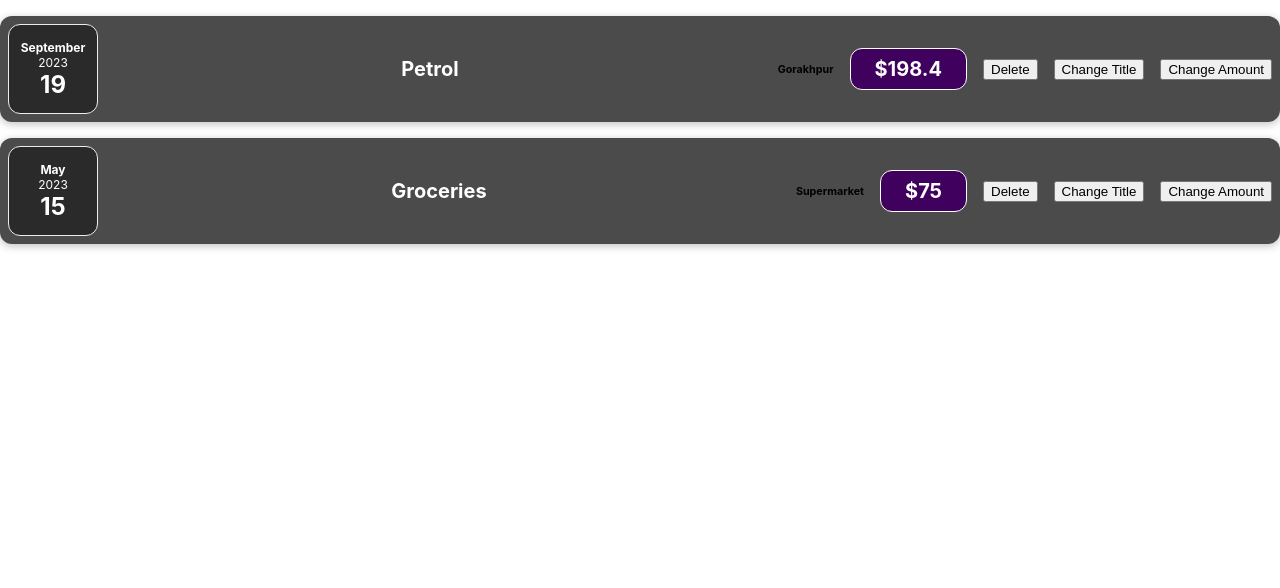
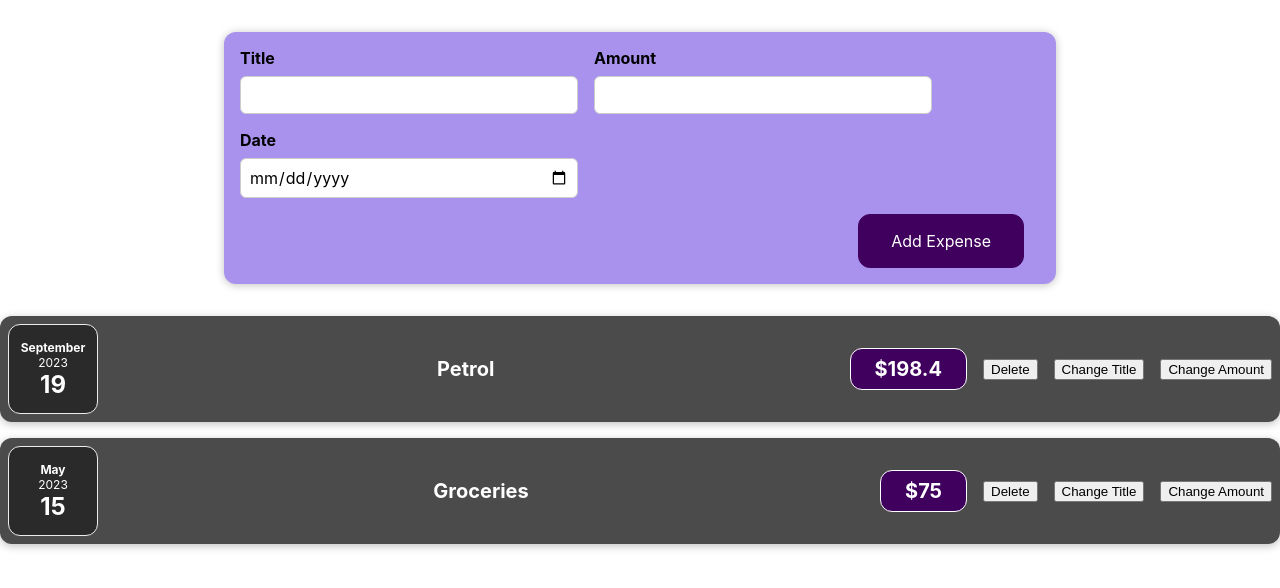
Before and after one commit to bipins867/Getting-Started-With-React, a React (Create React App) app: page / in a window 1280 px wide. Shown: the top 588 px of the page. Built offline with nearby package versions, Linux system fonts and the light colour scheme.

Commit message:
Adding Expense Form

```diff
--- a/src/App.js
+++ b/src/App.js
@@ -1,6 +1,10 @@
 import logo from "./logo.svg";
 import "./App.css";
 import ExpenseItem from "./components/Expenses/ExpenseItem";
+
+import { useState } from "react";
+
+import NewExpense from "./components/NewExpense/NewExpense";
 
 export default ()=> {
   const expenses = [
@@ -8,13 +12,11 @@ export default ()=> {
       title: "Petrol",
       amount: 198.4,
       date: new Date(),
-      location: "Gorakhpur",
     },
     {
       title: "Groceries",
       amount: 75.0,
       date: new Date("2023-05-15"),
-      location: "Supermarket",
     },
     // Add more expense items as needed
   ];
@@ -26,7 +28,6 @@ export default ()=> {
       amount={expense.amount}
       title={expense.title}
       date={expense.date}
-      location={expense.location}
       functionName={deleteExpense}
       id={expense_id}
     />;
@@ -39,11 +40,13 @@ export default ()=> {
   })
   //console.log(expenseList)
 
+
   return (
-    <div id='list-expense' className="App">
-
+    <div>
+      <NewExpense/>
+      <div id="list-expense" className="App">
         {expenseList}
-
+      </div>
     </div>
   );
 }
--- a/src/components/Expenses/ExpenseDetails.js
+++ b/src/components/Expenses/ExpenseDetails.js
@@ -4,7 +4,6 @@ import React,{useState} from 'react';
 export default (props) => {
 
 
-  let expenseLocation = props.location;
   const [expenseTitle,setTitle]=useState(props.title);
   const [expenseAmount,setAmount]=useState(props.amount)
   //console.log("Main Function Called")
@@ -22,7 +21,6 @@ export default (props) => {
   return (
     <div className="expense-item__description">
       <h2>{expenseTitle}</h2>
-      <h6>{expenseLocation}</h6>
       <div className="expense-item__price">${expenseAmount}</div>
       <button onClick={props.functionName}>Delete</button>
       <button onClick={updateTitle}>Change Title</button>
--- a/src/components/Expenses/ExpenseItem.js
+++ b/src/components/Expenses/ExpenseItem.js
@@ -12,7 +12,6 @@ export default props=>{
       <ExpenseDate date={props.date} />
       <ExpenseDetails
         amount={props.amount}
-        location={props.location}
         title={props.title}
         functionName={props.functionName}
       />
--- /dev/null
+++ b/src/components/NewExpense/ExpenseForm.js
@@ -0,0 +1,29 @@
+import "./NewExpense.css";
+
+export default (props) => {
+
+  const onTitleChange=event=>{
+    console.log(event.target.value)
+  }
+  return (
+    <form>
+      <div className="new-expense__controls">
+        <div className="new-expense__control">
+          <label>Title</label>
+          <input type="text" onChange={onTitleChange}/>
+        </div>
+        <div className="new-expense__control">
+          <label>Amount</label>
+          <input type="number" />
+        </div>
+        <div className="new-expense__control">
+          <label>Date</label>
+          <input type="date" />
+        </div>
+      </div>
+      <div className="new-expense__actions">
+        <button type="submit">Add Expense</button>
+      </div>
+    </form>
+  );
+};
--- /dev/null
+++ b/src/components/NewExpense/NewExpense.css
@@ -0,0 +1,64 @@
+.new-expense {
+    background-color: #a892ee;
+    padding: 1rem;
+    margin: 2rem auto;
+    width: 50rem;
+    max-width: 95%;
+    border-radius: 12px;
+    text-align: center;
+    box-shadow: 0 1px 8px rgba(0, 0, 0, 0.25);
+}
+
+.new-expense button {
+    font: inherit;
+    cursor: pointer;
+    padding: 1rem 2rem;
+    border: 1px solid #40005d;
+    background-color: #40005d;
+    color: white;
+    border-radius: 12px;
+    margin-right: 1rem;
+}
+
+.new-expense button:hover,
+.new-expense button:active {
+    background-color: #510674;
+    border-color: #510674;
+}
+
+.new-expense button.alternative {
+    color: #220131;
+    border-color: transparent;
+    background-color: transparent;
+}
+
+.new-expense button.alternative:hover,
+.new-expense button.alternative:active {
+    background-color: #ddb3f8;
+}
+.new-expense__controls {
+    display: flex;
+    flex-wrap: wrap;
+    gap: 1rem;
+    margin-bottom: 1rem;
+    text-align: left;
+}
+
+.new-expense__control label {
+    font-weight: bold;
+    margin-bottom: 0.5rem;
+    display: block;
+}
+
+.new-expense__control input {
+    font: inherit;
+    padding: 0.5rem;
+    border-radius: 6px;
+    border: 1px solid #ccc;
+    width: 20rem;
+    max-width: 100%;
+}
+
+.new-expense__actions {
+    text-align: right;
+}
--- /dev/null
+++ b/src/components/NewExpense/NewExpense.js
@@ -0,0 +1,11 @@
+
+import './NewExpense.css'
+
+import ExpenseForm from './ExpenseForm'
+
+export default props=>{
+
+    return <div className='new-expense'>
+        <ExpenseForm/>
+    </div>
+}
```
